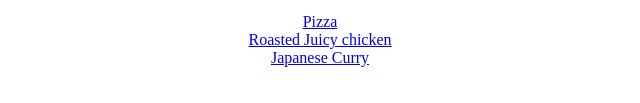
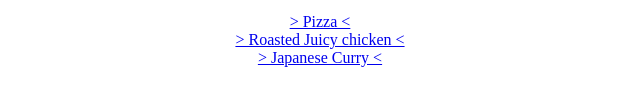
Before and after one commit to LJP-dev/odin-recipes, a plain HTML site: page index.html in a window 1280 px wide. Shown: the part 591-694 px from the top of the page, 340-980 px from the left. Drawn offline with Linux system fonts and the light colour scheme.

Commit message:
add : div to wrap links and edit links text
added to give a unique declaration apart from the li element

```diff
--- a/index.html
+++ b/index.html
@@ -9,15 +9,20 @@
      <body>
         <div class="echelon">
              <h1>Makima's Favorite Recipes</h1>
+
              <img src="chainsaw-man-makima.gif" alt="hand petting makima's head">
         </div>
 
      <div class="lists">
         <ul>
-         <li><a href="recipes/pizza.html">Pizza</a></li>
-         <li><a href="recipes/chicken.html">Roasted Juicy chicken</a></li>
-         <li><a href="recipes/jp-curry.html">Japanese Curry</a></li>
+            <div class = "links-wrapper">
+
+                <li><a href="recipes/pizza.html">&gt; Pizza &lt;</a></li>
+                <li><a href="recipes/chicken.html">&gt; Roasted Juicy chicken &lt;</a></li>
+                <li><a href="recipes/jp-curry.html">&gt; Japanese Curry &lt;</a></li>
+            </div>
          </ul>
+
      </div>
 </body>
 </html>
```
